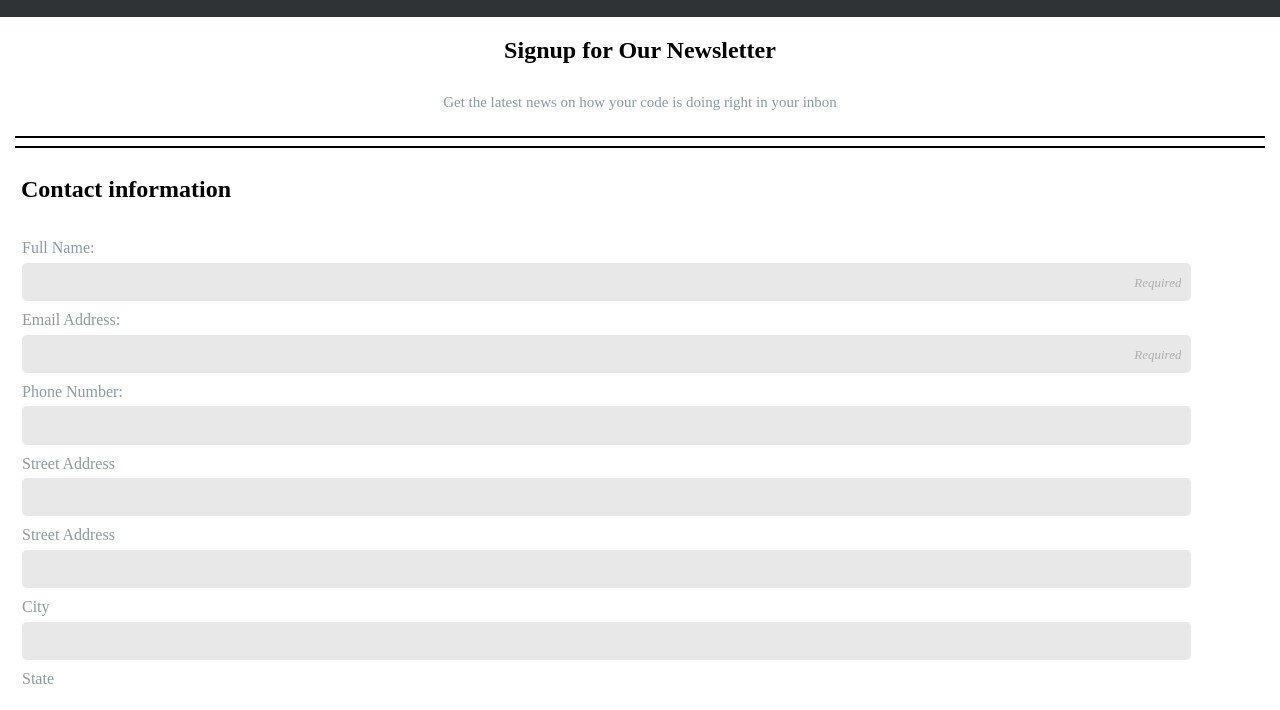
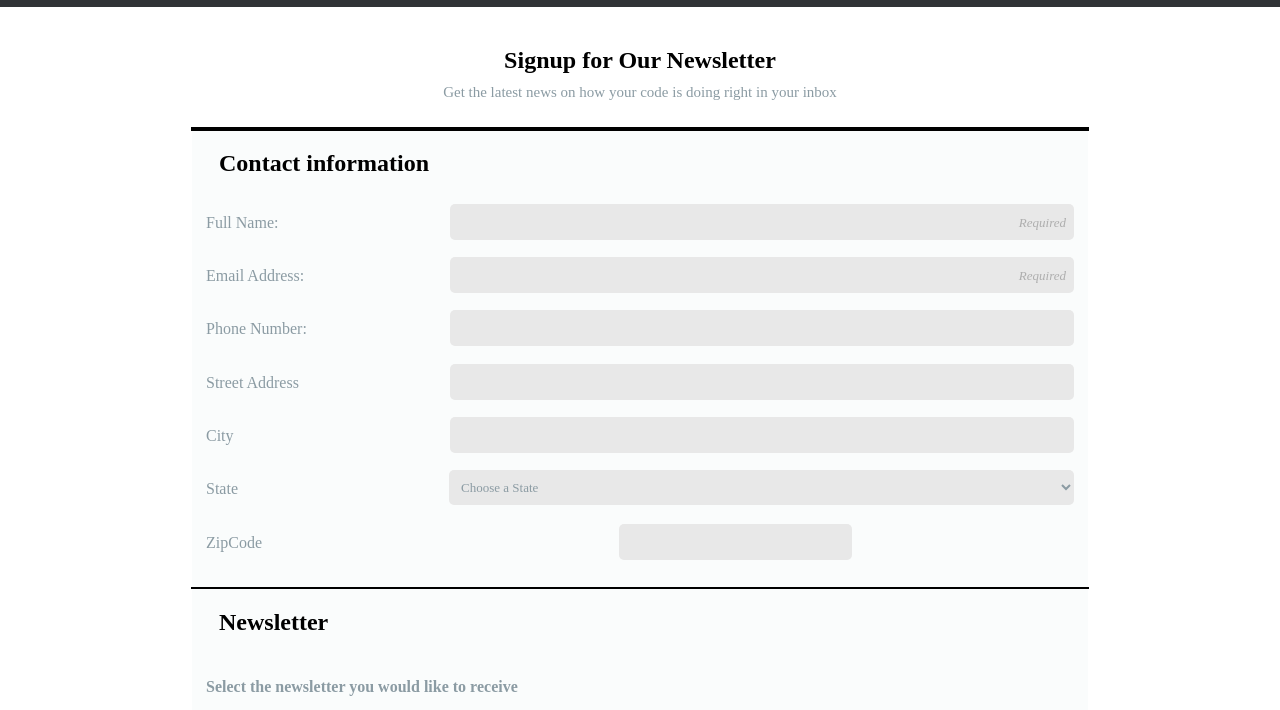
Before and after one commit to ManuelRosquete/Techdegree-project-03, a plain HTML site: page index.html in a window 1280 px wide. Shown: the part 83-793 px from the top of the page. Drawn offline with nearby package versions, Linux system fonts and the light colour scheme.

Commit message:
added @media

```diff
--- a/index.html
+++ b/index.html
@@ -14,51 +14,52 @@
     </header>
     <main>
       <h2>Signup for Our Newsletter</h2>
-    <p>Get the latest news on how your code is doing right in your inbon</p>
+      <p>Get the latest news on how your code is doing right in your inbox</p>
     </main>
     <hr>
     <hr>
+
         <div>
+
+          <form action="index.html" method="post">
+
+
+
               <div class="section-1">
-        <form action="index.html" method="post">
+
+
+                      <fieldset>
                         <legend>
                           <h2>Contact information</h2>
                         </legend>
-
-
-
-          <fieldset>
-            <div>
+                        <div class="info">
                           <label for="name">Full Name:</label>
                           <input type="text" id="name" name="user_name" placeholder="Required">
                         </div>
 
-            <div>
+                        <div class="info">
                           <label for="mail">Email Address:</label>
                         <input type="email" id="mail" name="user_email" placeholder="Required">
                         </div>
 
-            <div>
+                        <div class="info">
                           <label for="phone">Phone Number:</label>
-              <input type="telephone" id="phone" name="user_phone">
+                          <input type="tel" id="phone" name="user_phone">
                         </div>
 
-           <div>
+
+
+                        <div class="info">
                           <label for="street-address">Street Address</label>
                           <input type="text" id="street-address" name="user_street_address">
                         </div>
 
-            <div>
-              <label for="street-address">Street Address</label>
-              <input type="text" id="street-address" name="user_street_address">
-            </div>
-
-            <div>
+                        <div class="info">
                           <label for="city">City</label>
                           <input type="text" id="city" name="user_city">
                         </div>
 
-              <div>
+                          <div class="info">
                             <label for="state">State</label><br>
                             <select id="state" name="state">
                               <option value="" selected="selected">Choose a State</option>
@@ -128,11 +129,12 @@
 
                         <div class="section-2">
 
+
+
+                          <fieldset>
                             <legend>
                               <h2>Newsletter</h2>
                             </legend>
-
-      <fieldset>
                             <h3>Select the newsletter you would like to receive</h3>
 
                             <div>
--- a/style.css
+++ b/style.css
@@ -18,13 +18,16 @@ main p {
   font-size: 15px;
   padding: 10px;
 }
+
 hr {
   margin-left: 15px;
   margin-right: 15px;
   border: solid black 1px;
 }
+
 .section-1 {
   margin: 8px;
+  background-color:#fafcfc;
 }
 
 .section-1 h2 {
@@ -46,6 +49,10 @@ hr {
   border-radius: 5px;
 }
 
+input[type="text"]:focus {
+  border: solid 2px lightskyblue;
+}
+
 .section-1 select {
   width: 98%;
   padding: 10px;
@@ -65,19 +72,19 @@ hr {
 
 }
 
-
-
 fieldset {
   border: none;
 }
 
 .section-2 {
   margin: 8px;
-  }
+  background-color:#fafcfc;
 
-  .section-2 h2 {
+}
+
+.section-2 h2 {
     padding-left: 13px;
-  }
+}
 
 .section-2 h3 {
   font-size: 16px;
@@ -114,5 +121,88 @@ button {
 
 footer {
   color:#8b9ba3;
+  text-align: center;
 
 }
+
+
+
+@media (min-width: 768px) {
+
+header {
+  padding: 5px;
+}
+
+main h2 {
+  margin-bottom: 0px;
+  margin-top: 40px;
+}
+
+p {
+  margin-top: 0;
+}
+
+.section-1 {
+  max-width: 70%;
+  margin: auto;
+}
+
+main {
+  max-width: 70%;
+  margin: auto;
+}
+
+hr {
+  max-width: 70%;
+  margin: auto;
+}
+
+.section-2 {
+  max-width: 70%;
+  margin: auto;
+}
+
+.info {
+  display: flex;
+  flex-direction: row;
+  justify-content: space-between;
+}
+
+.section-1 label {
+  display: inline-block;
+  width: 140px;
+  margin-bottom: 25px;
+  margin-top: 10px;
+  color: #8b9ba3;
+}
+
+.section-1 input {
+  float: right;
+  width: 70%;
+  height: 20px;
+  padding: 8px;
+  background-color: #e8e8e8;
+  border: none;
+  border-radius: 5px;
+}
+
+.section-1 select {
+  float: right;
+  width: 72%;
+  height: 35px;
+
+  padding: 8px;
+  background-color: #e8e8e8;
+  border: none;
+  border-radius: 5px;
+  font-size: small;
+  color: #8b9ba3;
+}
+
+#zipcode {
+width: 25%;
+margin-right: 222px;
+}
+
+
+}
```
Lines whose indentation alone changed are shown as unchanged.
